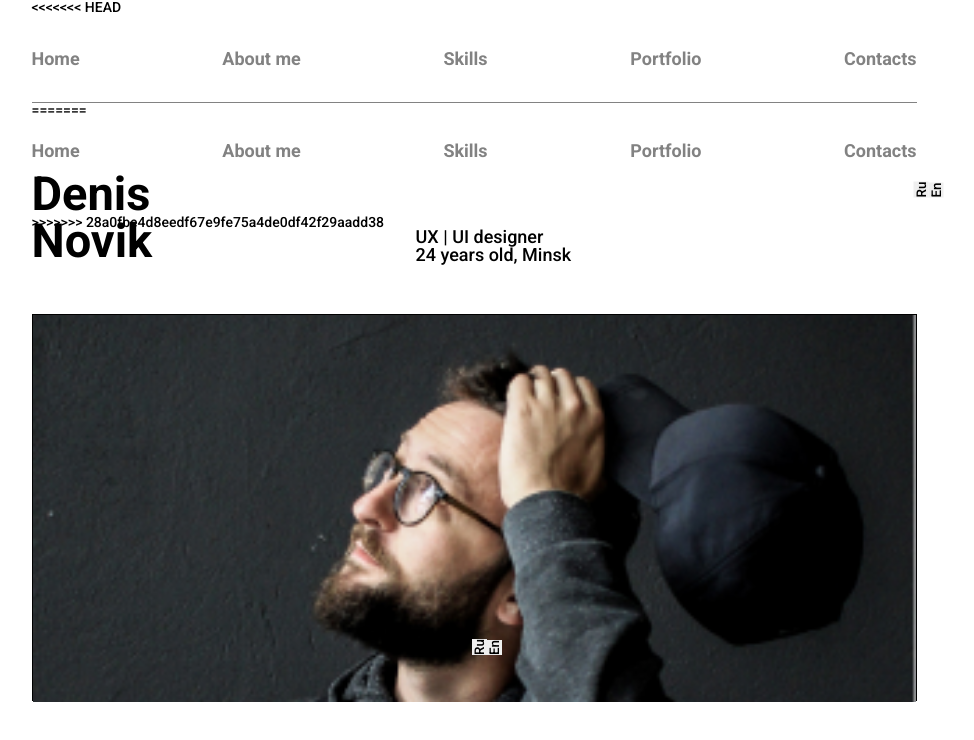
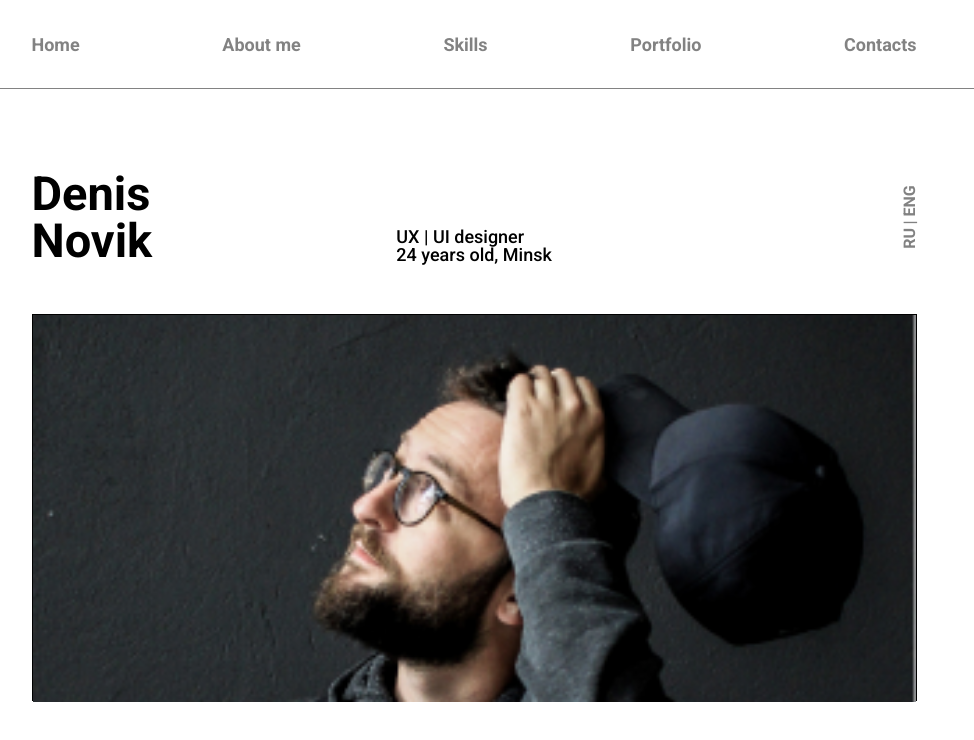
Before and after one commit to oleksandrilchuck/denisNovik, a website: page index.html in a window 1280 px wide. Shown: the whole page, without its empty margins (166-1140 px from the left). Drawn offline with nearby package versions, Linux system fonts and the light colour scheme.

Commit message:
fixer header

```diff
--- a/css/style.css
+++ b/css/style.css
@@ -46,7 +46,6 @@ h1,h2,h3,h4,h5,h6{font-size:inherit;font-weight: 400;}
     max-width: 945px;
     padding: 0 30px;
     margin: 0 auto;
-
 }
 * h2{
     font-size: 34px;
@@ -63,10 +62,12 @@ h1,h2,h3,h4,h5,h6{font-size:inherit;font-weight: 400;}
     width: 100%;
     top: 0;
     left: 0;
-    z-index: 50;
+    z-index: 4;
 }
 .header__body{
-    position: relative;
+    /* position: relative; */
+    width: 100%;
+    left: -9px;
     display: flex;
     justify-content: space-between;
     height: 89px;
@@ -77,7 +78,7 @@ h1,h2,h3,h4,h5,h6{font-size:inherit;font-weight: 400;}
     position: absolute;
     top: 0;
     left: 0;
-    max-width: 941px;
+    max-width: 100%;
     width: 100%;
     height: 100%;
     background-color: #fff;
@@ -414,7 +415,7 @@ h1,h2,h3,h4,h5,h6{font-size:inherit;font-weight: 400;}
     padding-bottom: 62px;
 }
 .portfolio__item {
-    max-width: 936px;
+    max-width: 100%;
     /* max-height: 522px; */
     text-align: center;
     padding-bottom: 100px;
--- a/index.html
+++ b/index.html
@@ -9,7 +9,6 @@
 <body>
     <header class="header">
         <div class="container">
-<<<<<<< HEAD
             <div class="header__body">
                         <div class="header__burger">
                             <span></span>
@@ -30,29 +29,6 @@
                         </div>
                     </div>
             </div>
-=======
-            <nav class="header__nav">
-                <ul class="header__nav-links">
-                    <li class="header__nav-item"><a href="#" class="header__nav-link">Home</a></li>
-                    <li class="header__nav-item"><a href="#" class="header__nav-link">About me</a></li>
-                    <li class="header__nav-item"><a href="#" class="header__nav-link">Skills</a></li>
-                    <li class="header__nav-item"><a href="#" class="header__nav-link">Portfolio</a></li>
-                    <li class="header__nav-item"><a href="#" class="header__nav-link">Contacts</a></li>
-                </ul>
-            </nav>
-             <!-- button-lang -->
-             <div class="flex__container-nav">
-                <div class="lang">
-                    <div class="button__ru">
-                        <button>Ru</button>
-                    </div>
-                    <div class="button__en">
-                        <button>En</button>
-                    </div>
-                </div>
-            </div>
-        <!-- button-lang -->
->>>>>>> 28a0fbe4d8eedf67e9fe75a4de0df42f29aadd38
         </div>
     </header>
     <!-- header -->
@@ -69,22 +45,10 @@
                                     24 years old, Minsk
                                 </div>
                         </div>
-                            <!-- <div class="lang">
+                            <div class="lang">
                                 <button class="lang__ru">RU</button>
                                 <button class="lang__eng"> ENG</button>
-                            </div> -->
-                            <!-- button-lang -->
-                                <div class="flex__container">
-                                    <div class="lang">
-                                        <div class="button__ru">
-                                            <button>Ru</button>
-                                        </div>
-                                        <div class="button__en">
-                                            <button>En</button>
-                                        </div>
-                                    </div>
-                                </div>
-                            <!-- button-lang -->
+                            </div>
                 </div>
                 <div class="hero__inner-image">
                     <img src="/img/BSPP2266.jpg" alt="Denis">
```
